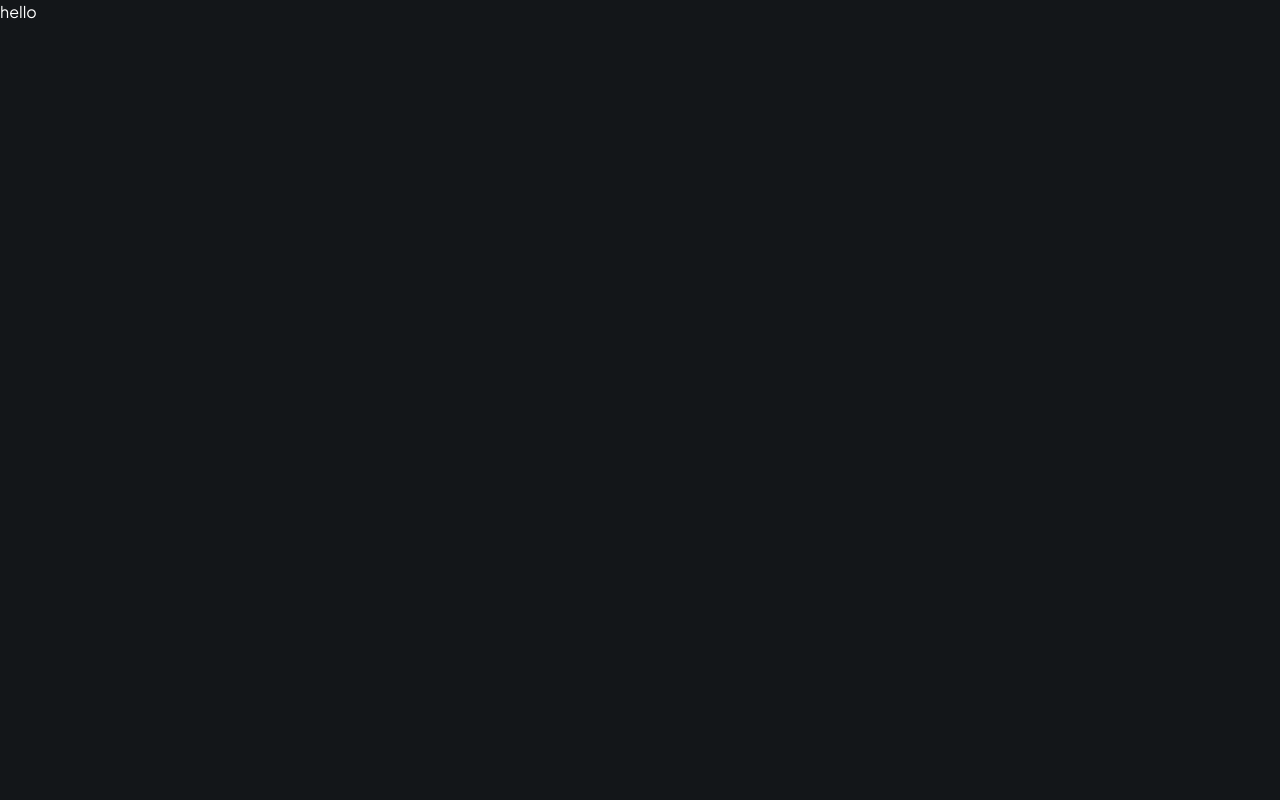
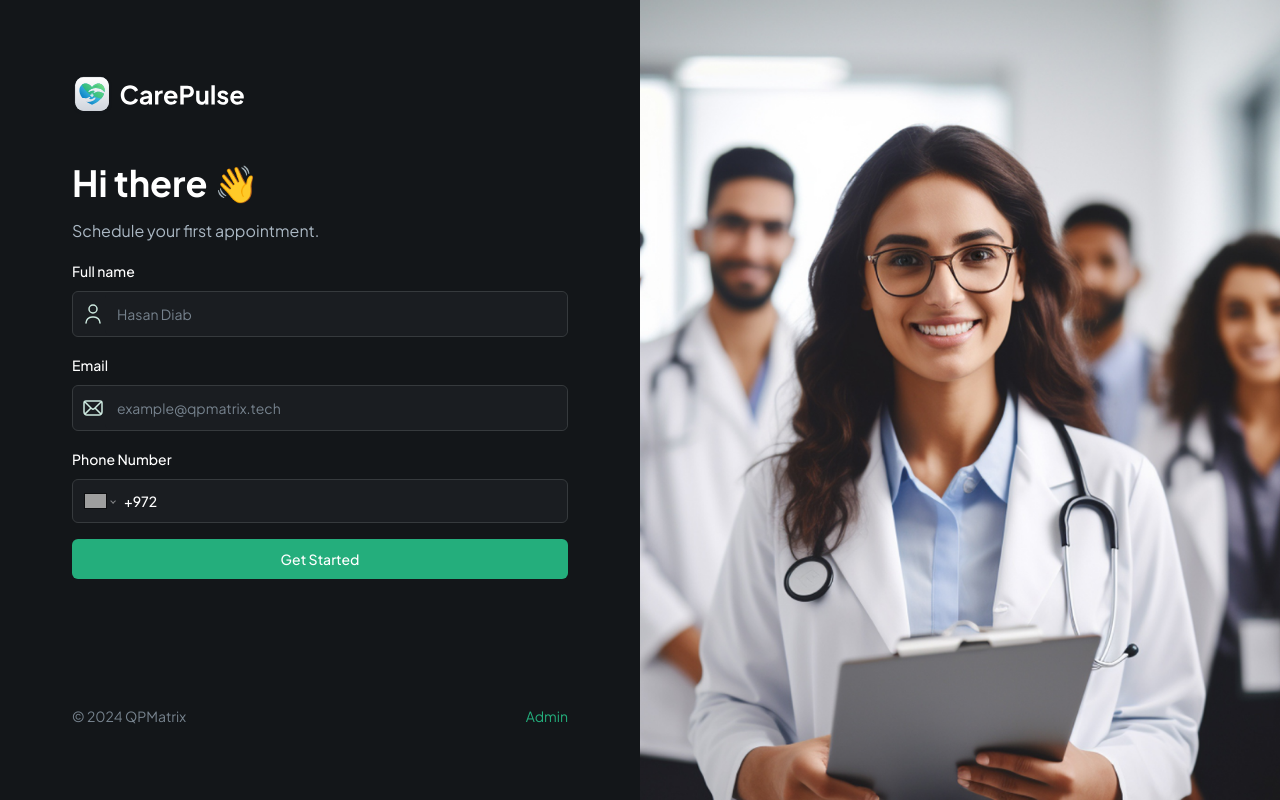
Before and after one commit to QPMatrix/health-care-system, a Next.js app: page / in a window 1280 px wide. Built offline with nearby package versions, Linux system fonts and the light colour scheme; grey boxes are pictures that could not be loaded.

Commit message:
done with home screen

```diff
--- a/app/page.tsx
+++ b/app/page.tsx
@@ -1,7 +1,39 @@
+import PatientForm from "@/components/forms/patient-form";
+import Image from "next/image";
+import Link from "next/link";
+
 export default function Home() {
+  const year = new Date();
   return (
-    <div>
-      <h1 className="text-white">hello</h1>
+    <div className="flex h-screen max-h-screen">
+      {/* TODO: OTP Verification | Pass key modal */}
+      <section className="remove-scrollbar container my-auto">
+        <div className="sub-container max-w-[496px]">
+          <Image
+            src="/assets/icons/logo-full.svg"
+            height={1000}
+            width={1000}
+            alt="patient"
+            className="mb-12 h-10 w-fit"
+          />
+          <PatientForm />
+          <div className="text-14-regular mt-20 flex justify-between">
+            <p className="justify-items-end text-dark-600 xl:text-left">
+              © {year.getFullYear().toString()} QPMatrix
+            </p>
+            <Link href="/?admin=true" className="text-green-500">
+              Admin
+            </Link>
+          </div>
+        </div>
+      </section>
+      <Image
+        src="/assets/images/onboarding-img.png"
+        height={1000}
+        width={1000}
+        alt="patient"
+        className="side-img max-w-[50%]"
+      />
     </div>
   );
 }
--- /dev/null
+++ b/components/forms/patient-form.tsx
@@ -0,0 +1,89 @@
+"use client";
+import React from "react";
+import { z } from "zod";
+import { zodResolver } from "@hookform/resolvers/zod";
+import { useForm } from "react-hook-form";
+import { Form } from "@/components/ui/form";
+import CFormField from "@/components/custom/form-field";
+import SubmitBtn from "@/components/custom/submit-btn";
+import { UserFormValidation } from "@/lib/validation";
+import { useRouter } from "next/navigation";
+export enum FormFieldType {
+  INPUT = "input",
+  CHECKBOX = "checkbox",
+  TEXTAREA = "textarea",
+  PHONE_INPUT = "phoneinput",
+  DATE_PICKER = "datepicker",
+  SELECT = "select",
+  SKELETON = "skeleton",
+}
+
+const PatientForm = () => {
+  const router = useRouter();
+  const form = useForm<z.infer<typeof UserFormValidation>>({
+    resolver: zodResolver(UserFormValidation),
+    defaultValues: {
+      name: "",
+      email: "",
+      phone: "",
+    },
+  });
+
+  async function onSubmit({
+    name,
+    email,
+    phone,
+  }: z.infer<typeof UserFormValidation>) {
+    try {
+      //   const userData = {
+      //     name,
+      //     email,
+      //     phone,
+      //   };
+      //   const user = await createUser(userData);
+      //   if (user) router.push(`/patients/${user.$id}/register`);
+    } catch (error) {
+      console.log(error);
+    }
+  }
+  return (
+    <Form {...form}>
+      <form onSubmit={form.handleSubmit(onSubmit)} className="space-y-6 flex-1">
+        <section className="mb-12 space-y-4">
+          <h1 className="header">Hi there 👋</h1>
+          <p className="text-dark-700">Schedule your first appointment.</p>
+          <CFormField
+            fieldType={FormFieldType.INPUT}
+            control={form.control}
+            name="name"
+            label="Full name"
+            placeholder="Hasan Diab"
+            iconSrc="/assets/icons/user.svg"
+            iconAlt="User"
+          />
+          <CFormField
+            fieldType={FormFieldType.INPUT}
+            control={form.control}
+            name="email"
+            label="Email"
+            placeholder="example@qpmatrix.tech"
+            iconSrc="/assets/icons/email.svg"
+            iconAlt="Email"
+          />
+          <CFormField
+            fieldType={FormFieldType.PHONE_INPUT}
+            control={form.control}
+            name="phone"
+            label="Phone Number"
+            placeholder="(972) 123-4567"
+          />
+          <SubmitBtn isLoading={form.formState.isLoading}>
+            Get Started
+          </SubmitBtn>
+        </section>
+      </form>
+    </Form>
+  );
+};
+
+export default PatientForm;
--- /dev/null
+++ b/components/ui/form.tsx
@@ -0,0 +1,178 @@
+"use client"
+
+import * as React from "react"
+import * as LabelPrimitive from "@radix-ui/react-label"
+import { Slot } from "@radix-ui/react-slot"
+import {
+  Controller,
+  ControllerProps,
+  FieldPath,
+  FieldValues,
+  FormProvider,
+  useFormContext,
+} from "react-hook-form"
+
+import { cn } from "@/lib/utils"
+import { Label } from "@/components/ui/label"
+
+const Form = FormProvider
+
+type FormFieldContextValue<
+  TFieldValues extends FieldValues = FieldValues,
+  TName extends FieldPath<TFieldValues> = FieldPath<TFieldValues>
+> = {
+  name: TName
+}
+
+const FormFieldContext = React.createContext<FormFieldContextValue>(
+  {} as FormFieldContextValue
+)
+
+const FormField = <
+  TFieldValues extends FieldValues = FieldValues,
+  TName extends FieldPath<TFieldValues> = FieldPath<TFieldValues>
+>({
+  ...props
+}: ControllerProps<TFieldValues, TName>) => {
+  return (
+    <FormFieldContext.Provider value={{ name: props.name }}>
+      <Controller {...props} />
+    </FormFieldContext.Provider>
+  )
+}
+
+const useFormField = () => {
+  const fieldContext = React.useContext(FormFieldContext)
+  const itemContext = React.useContext(FormItemContext)
+  const { getFieldState, formState } = useFormContext()
+
+  const fieldState = getFieldState(fieldContext.name, formState)
+
+  if (!fieldContext) {
+    throw new Error("useFormField should be used within <FormField>")
+  }
+
+  const { id } = itemContext
+
+  return {
+    id,
+    name: fieldContext.name,
+    formItemId: `${id}-form-item`,
+    formDescriptionId: `${id}-form-item-description`,
+    formMessageId: `${id}-form-item-message`,
+    ...fieldState,
+  }
+}
+
+type FormItemContextValue = {
+  id: string
+}
+
+const FormItemContext = React.createContext<FormItemContextValue>(
+  {} as FormItemContextValue
+)
+
+const FormItem = React.forwardRef<
+  HTMLDivElement,
+  React.HTMLAttributes<HTMLDivElement>
+>(({ className, ...props }, ref) => {
+  const id = React.useId()
+
+  return (
+    <FormItemContext.Provider value={{ id }}>
+      <div ref={ref} className={cn("space-y-2", className)} {...props} />
+    </FormItemContext.Provider>
+  )
+})
+FormItem.displayName = "FormItem"
+
+const FormLabel = React.forwardRef<
+  React.ElementRef<typeof LabelPrimitive.Root>,
+  React.ComponentPropsWithoutRef<typeof LabelPrimitive.Root>
+>(({ className, ...props }, ref) => {
+  const { error, formItemId } = useFormField()
+
+  return (
+    <Label
+      ref={ref}
+      className={cn(error && "text-destructive", className)}
+      htmlFor={formItemId}
+      {...props}
+    />
+  )
+})
+FormLabel.displayName = "FormLabel"
+
+const FormControl = React.forwardRef<
+  React.ElementRef<typeof Slot>,
+  React.ComponentPropsWithoutRef<typeof Slot>
+>(({ ...props }, ref) => {
+  const { error, formItemId, formDescriptionId, formMessageId } = useFormField()
+
+  return (
+    <Slot
+      ref={ref}
+      id={formItemId}
+      aria-describedby={
+        !error
+          ? `${formDescriptionId}`
+          : `${formDescriptionId} ${formMessageId}`
+      }
+      aria-invalid={!!error}
+      {...props}
+    />
+  )
+})
+FormControl.displayName = "FormControl"
+
+const FormDescription = React.forwardRef<
+  HTMLParagraphElement,
+  React.HTMLAttributes<HTMLParagraphElement>
+>(({ className, ...props }, ref) => {
+  const { formDescriptionId } = useFormField()
+
+  return (
+    <p
+      ref={ref}
+      id={formDescriptionId}
+      className={cn("text-sm text-muted-foreground", className)}
+      {...props}
+    />
+  )
+})
+FormDescription.displayName = "FormDescription"
+
+const FormMessage = React.forwardRef<
+  HTMLParagraphElement,
+  React.HTMLAttributes<HTMLParagraphElement>
+>(({ className, children, ...props }, ref) => {
+  const { error, formMessageId } = useFormField()
+  const body = error ? String(error?.message) : children
+
+  if (!body) {
+    return null
+  }
+
+  return (
+    <p
+      ref={ref}
+      id={formMessageId}
+      className={cn("text-sm font-medium text-destructive", className)}
+      {...props}
+    >
+      {body}
+    </p>
+  )
+})
+FormMessage.displayName = "FormMessage"
+
+export {
+  useFormField,
+  Form,
+  FormItem,
+  FormLabel,
+  FormControl,
+  FormDescription,
+  FormMessage,
+  FormField,
+}
--- /dev/null
+++ b/components/ui/input.tsx
@@ -0,0 +1,25 @@
+import * as React from "react"
+
+import { cn } from "@/lib/utils"
+
+export interface InputProps
+  extends React.InputHTMLAttributes<HTMLInputElement> {}
+
+const Input = React.forwardRef<HTMLInputElement, InputProps>(
+  ({ className, type, ...props }, ref) => {
+    return (
+      <input
+        type={type}
+        className={cn(
+          "flex h-10 w-full rounded-md border border-input bg-background px-3 py-2 text-sm ring-offset-background file:border-0 file:bg-transparent file:text-sm file:font-medium placeholder:text-muted-foreground focus-visible:outline-none focus-visible:ring-2 focus-visible:ring-ring focus-visible:ring-offset-2 disabled:cursor-not-allowed disabled:opacity-50",
+          className
+        )}
+        ref={ref}
+        {...props}
+      />
+    )
+  }
+)
+Input.displayName = "Input"
+
+export { Input }
--- /dev/null
+++ b/components/ui/label.tsx
@@ -0,0 +1,26 @@
+"use client"
+
+import * as React from "react"
+import * as LabelPrimitive from "@radix-ui/react-label"
+import { cva, type VariantProps } from "class-variance-authority"
+
+import { cn } from "@/lib/utils"
+
+const labelVariants = cva(
+  "text-sm font-medium leading-none peer-disabled:cursor-not-allowed peer-disabled:opacity-70"
+)
+
+const Label = React.forwardRef<
+  React.ElementRef<typeof LabelPrimitive.Root>,
+  React.ComponentPropsWithoutRef<typeof LabelPrimitive.Root> &
+    VariantProps<typeof labelVariants>
+>(({ className, ...props }, ref) => (
+  <LabelPrimitive.Root
+    ref={ref}
+    className={cn(labelVariants(), className)}
+    {...props}
+  />
+))
+Label.displayName = LabelPrimitive.Root.displayName
+
+export { Label }
```
Also changed, not shown: package.json (+6 -1 lines), 1 other file (tests, documents, lock files or other folders).
